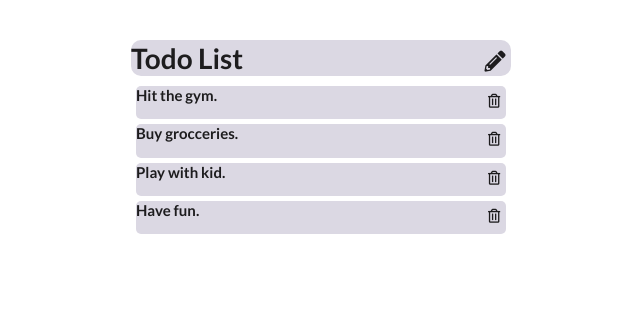
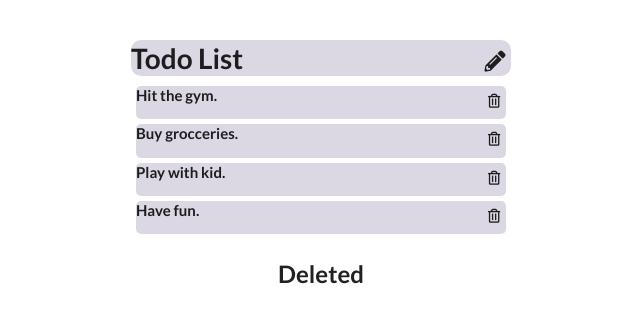
Before and after one commit to strayder90/todo-app, a React (Vite) app: page /deleted in a window 1280 px wide. Shown: the top 322 px of the page, without its empty margins (319-959 px from the left). Built offline with nearby package versions, Linux system fonts and the light colour scheme; data requests are answered from the project's data file.

Commit message:
Added react route package. Established new route for deleted content.

```diff
--- a/package.json
+++ b/package.json
@@ -37,6 +37,7 @@
     "jest": "^29.7.0",
     "json-server": "^0.17.3",
     "prop-types": "^15.8.1",
+    "react-router-dom": "^6.16.0",
     "vite": "^4.4.5"
   },
   "jest": {
--- a/src/App.jsx
+++ b/src/App.jsx
@@ -1,11 +1,18 @@
 import React from "react";
+import { BrowserRouter, Routes, Route } from "react-router-dom";
+import { Deleted } from "@components/Deleted";
 
 import { Todo } from "@components/Todo.jsx";
 
 function App() {
   return (
     <>
-      <Todo text={"Todo List"} />
+      <BrowserRouter>
+        <Todo text={"Todo List"} />
+        <Routes>
+          <Route exact path="/deleted" element={<Deleted />} />
+        </Routes>
+      </BrowserRouter>
     </>
   );
 }
--- /dev/null
+++ b/src/components/Deleted.jsx
@@ -0,0 +1,9 @@
+import React from "react";
+
+export const Deleted = () => {
+  return (
+    <>
+      <h2>Deleted</h2>
+    </>
+  );
+};
```
Also changed, not shown: 1 other file (tests, documents, lock files or other folders).
